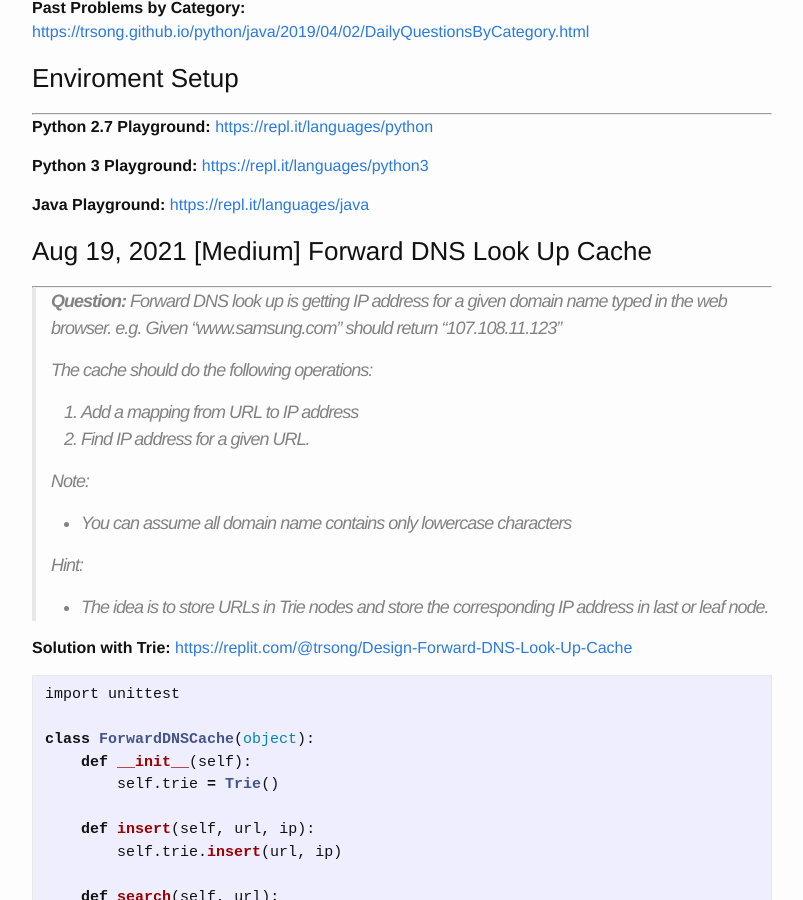
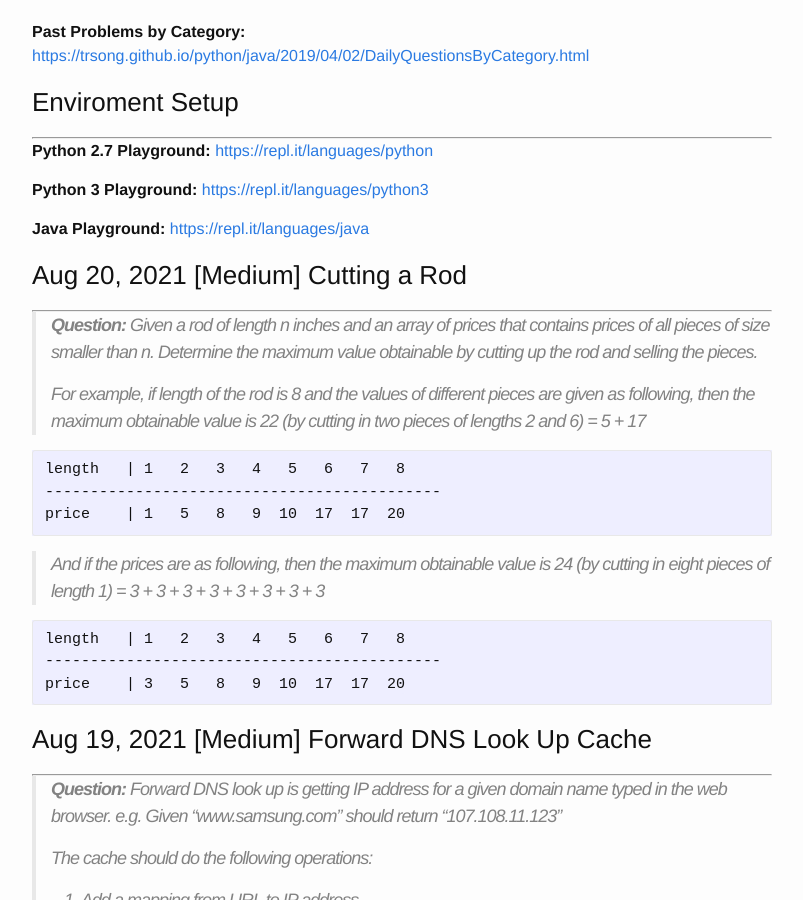
Before and after one commit to trsong/trsong.github.io, a Jekyll site: the page built from _posts/2021-08-01-DailyQuestionsAug.md, in a window 1280 px wide and 900 px high, scrolled down 786 px. Shown: the whole window, without its empty margins (238-1041 px from the left). Built offline with Jekyll 4.4.1, drawn with Linux system fonts in a browser that asks for light colours; some of the changed text lies outside the part shown.

Commit message:
Add Aug 20 question

````diff
--- a/_posts/2021-08-01-DailyQuestionsAug.md
+++ b/_posts/2021-08-01-DailyQuestionsAug.md
@@ -19,6 +19,27 @@ categories: Python/Java
 **Python 3 Playground:** [https://repl.it/languages/python3](https://repl.it/languages/python3)
 
 **Java Playground:** [https://repl.it/languages/java](https://repl.it/languages/java)
+
+
+### Aug 20, 2021 \[Medium\] Cutting a Rod
+---
+> **Question:** Given a rod of length n inches and an array of prices that contains prices of all pieces of size smaller than n. Determine the maximum value obtainable by cutting up the rod and selling the pieces.
+>
+> For example, if length of the rod is 8 and the values of different pieces are given as following, then the maximum obtainable value is 22 (by cutting in two pieces of lengths 2 and 6) = 5 + 17
+
+```
+length   | 1   2   3   4   5   6   7   8
+--------------------------------------------
+price    | 1   5   8   9  10  17  17  20
+```
+
+> And if the prices are as following, then the maximum obtainable value is 24 (by cutting in eight pieces of length 1) = 3 + 3 + 3 + 3 + 3 + 3 + 3 + 3
+
+```
+length   | 1   2   3   4   5   6   7   8
+--------------------------------------------
+price    | 3   5   8   9  10  17  17  20
+```
 
 
 ### Aug 19, 2021 \[Medium\] Forward DNS Look Up Cache
````
